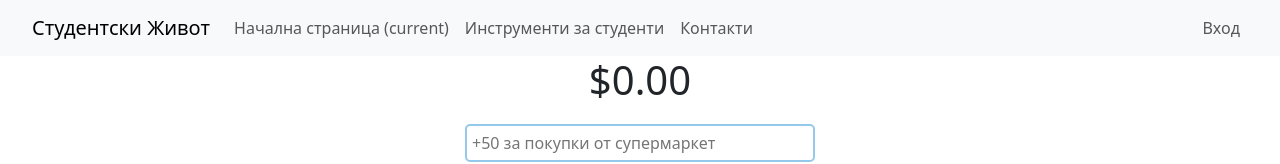
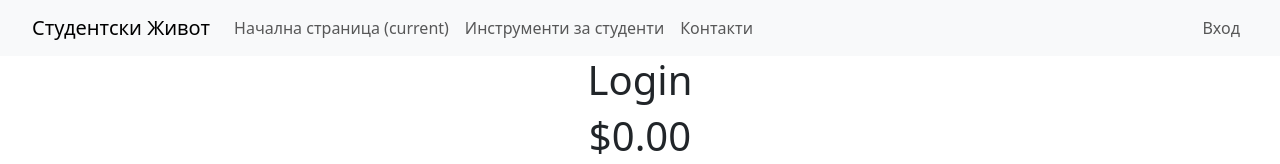
Before and after one commit to NikolaBV/Studentski-Jivot, a React (Create React App) app in the folder studentski-jivot/: page /Login in a window 1280 px wide. Shown: the top 164 px of the page. Built offline with nearby package versions, Linux system fonts and the light colour scheme; no server answers.

Commit message:
The routing works, the loading of the pages doesnt

```diff
--- a/studentski-jivot/src/App.js
+++ b/studentski-jivot/src/App.js
@@ -1,7 +1,8 @@
 import "./App.css";
 import Navbar from "./components/Navbar";
+import Login from "./pages/Login";
 import React, { useEffect, useState } from "react";
-import { BrowserRouter as Router, Routes, Route, Link } from "react-router-dom";
+import { BrowserRouter, Routes, Route } from "react-router-dom";
 
 function App() {
   const [name, setName] = useState("");
@@ -61,7 +62,6 @@
   balance = balance.toFixed(2);
 
   return (
-    <Router>
     <html>
       <head>
         <link
@@ -85,6 +85,9 @@
       </head>
       <header>
         <Navbar></Navbar>
+        <Routes>
+          <Route path="/Login" element={<Login />} />
+        </Routes>
       </header>
       <div id="main-section">
         <div className="container">
@@ -173,7 +176,6 @@
         </div>
       </div>
     </html>
-    </Router>
   );
 }
 
--- a/studentski-jivot/src/components/Navbar.js
+++ b/studentski-jivot/src/components/Navbar.js
@@ -1,7 +1,5 @@
 import React from "react";
-import { BrowserRouter as Router, Routes, Route, Link } from "react-router-dom";
-import Login from "../pages/Login";
-
+import { Link } from "react-router-dom";
 function NavBar() {
   return (
     <div className="page-header">
@@ -41,7 +39,7 @@
             </ul>
             <ul class="navbar-nav login-page">
               <li className="nav-item">
-                <Link to="/login" className="nav-link">
+                <Link to="/Login" className="nav-link">
                   Вход
                 </Link>
               </li>
--- a/studentski-jivot/src/index.js
+++ b/studentski-jivot/src/index.js
@@ -1,13 +1,22 @@
-import React from 'react';
-import ReactDOM from 'react-dom/client';
-import './index.css';
-import App from './App';
-import reportWebVitals from './reportWebVitals';
+import React from "react";
+import ReactDOM from "react-dom/client";
+import "./index.css";
+import App from "./App";
+import reportWebVitals from "./reportWebVitals";
+import {
+  BrowserRouter as Router,
+  Routes,
+  Route,
+  Link,
+  useLocation,
+} from "react-router-dom";
 
-const root = ReactDOM.createRoot(document.getElementById('root'));
+const root = ReactDOM.createRoot(document.getElementById("root"));
 root.render(
   <React.StrictMode>
-    <App />
+    <Router>
+      <App />
+    </Router>
   </React.StrictMode>
 );
 
--- a/studentski-jivot/src/pages/Login.js
+++ b/studentski-jivot/src/pages/Login.js
@@ -4,7 +4,6 @@
   return (
     <div>
       <h1>Login</h1>
-      {/* Additional login form elements can go here */}
     </div>
   );
 }
```
Lines whose indentation alone changed are shown as unchanged.
